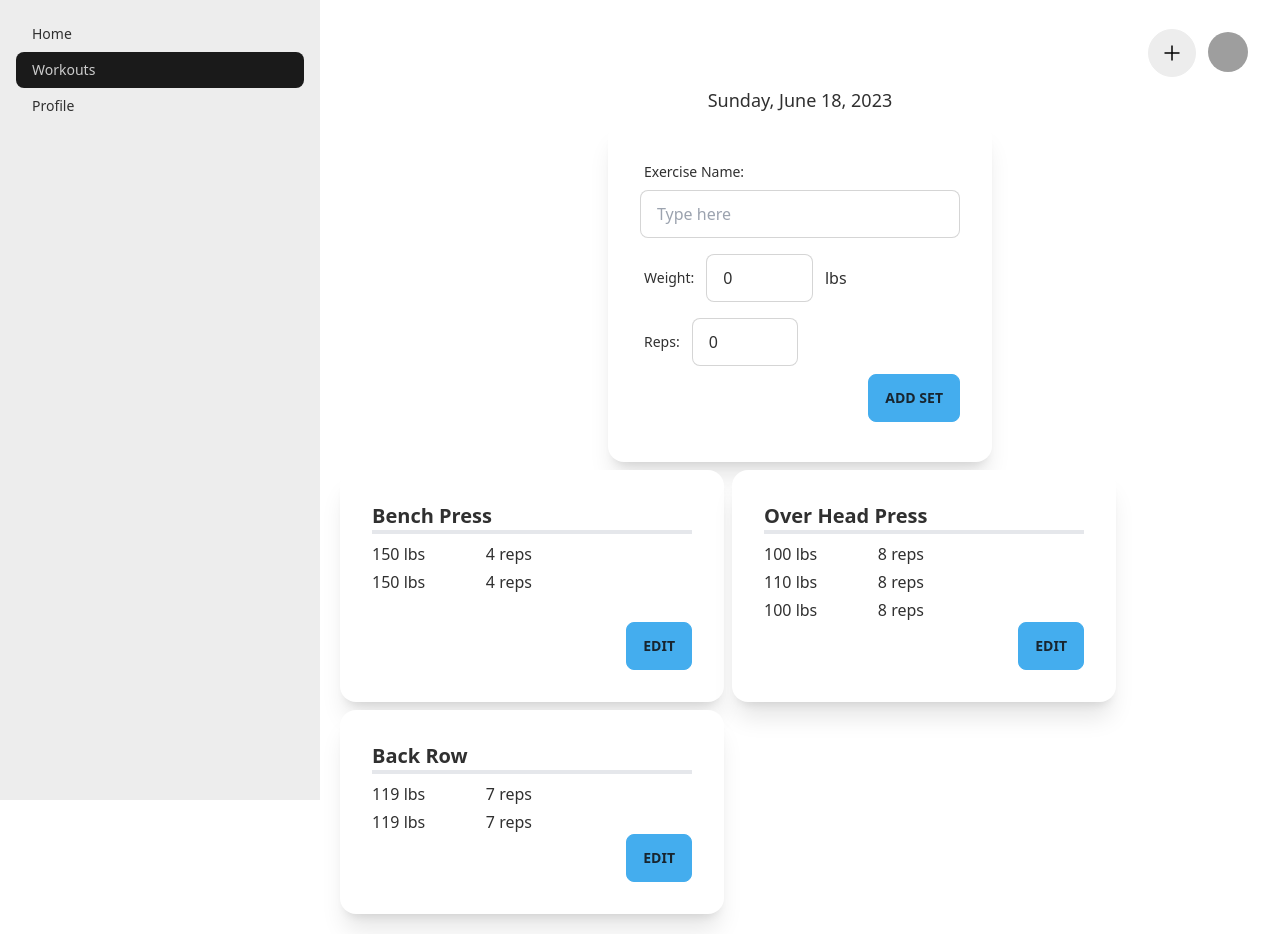
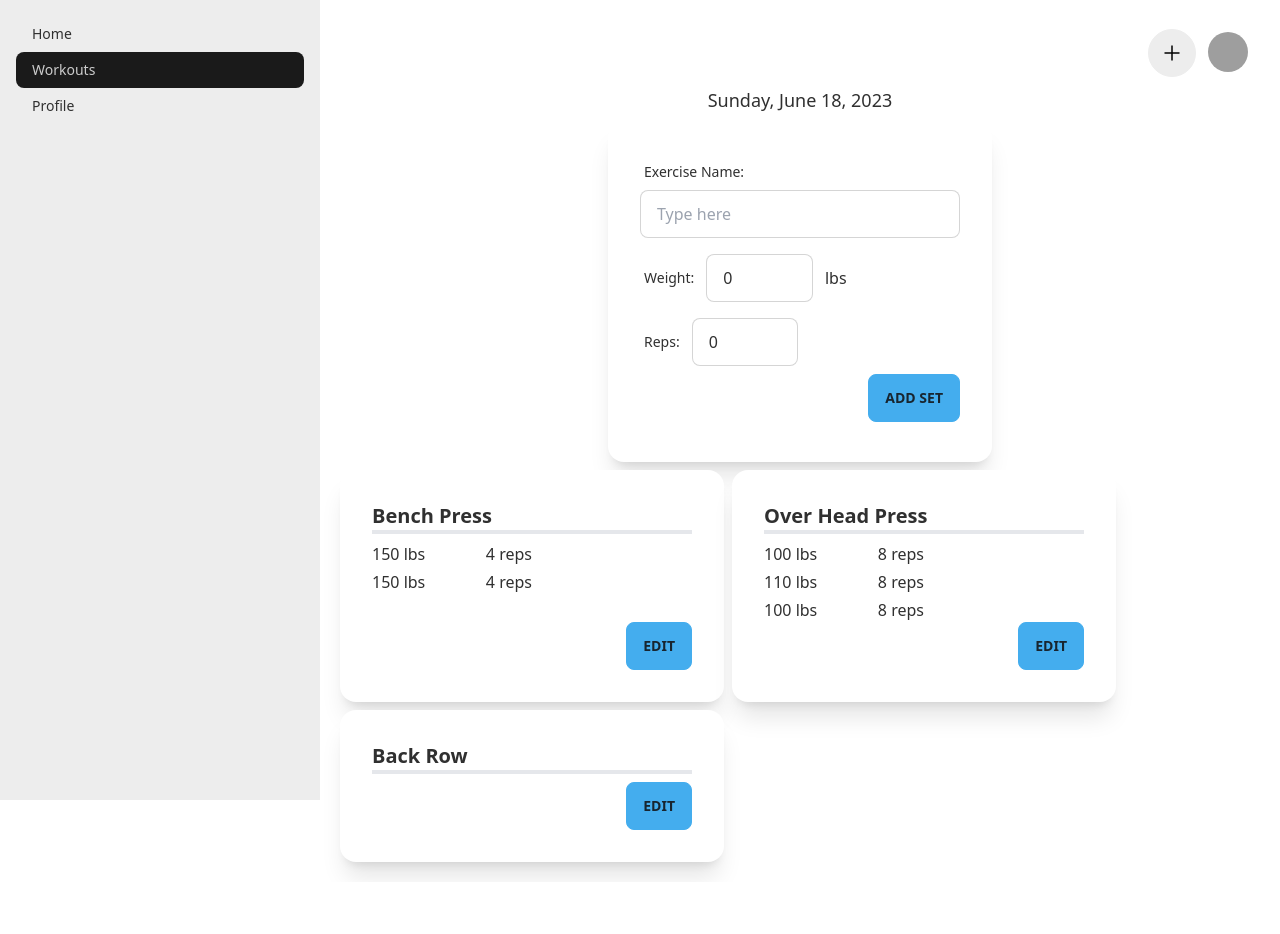
Before and after one commit to khaliltkhalil/strive, a React (Create React App) app: page /workouts/1 in a window 1280 px wide. After the commit the page ends 882 px from the top, so only its background shows below. Built offline with nearby package versions, Linux system fonts and the light colour scheme; data requests are answered from the project's data file; grey boxes are pictures that could not be loaded.

Commit message:
add sets a new database entry

```diff
--- a/db.json
+++ b/db.json
@@ -17,110 +17,65 @@
     {
       "id": 1,
       "name": "Bench Press",
-      "sets": [
-        {
-          "weight": 150,
-          "reps": 4
-        },
-        {
-          "weight": 150,
-          "reps": 4
-        }
-      ],
+
       "workoutId": 1
     },
     {
       "id": 2,
       "name": "Over Head Press",
-      "sets": [
-        {
-          "weight": 100,
-          "reps": 8
-        },
-        {
-          "weight": 110,
-          "reps": 8
-        },
-        {
-          "weight": 100,
-          "reps": 8
-        }
-      ],
+
       "workoutId": 1
     },
     {
       "name": "Back Row",
-      "sets": [
-        {
-          "weight": "120",
-          "reps": "6"
-        },
-        {
-          "weight": "120",
-          "reps": "6"
-        },
-        {
-          "weight": "116",
-          "reps": "3"
-        },
-        {
-          "weight": "110",
-          "reps": "3"
-        },
-        {
-          "weight": "100",
-          "reps": "11"
-        },
-        {
-          "weight": "111",
-          "reps": "3"
-        }
-      ],
       "workoutId": 5,
       "id": 3
     },
     {
       "name": "Pull Ups",
-      "sets": [
-        {
-          "weight": "0",
-          "reps": "7"
-        },
-        {
-          "weight": "0",
-          "reps": "11"
-        }
-      ],
       "workoutId": 5,
       "id": 4
     },
     {
       "name": "Back Row",
-      "sets": [
-        {
-          "weight": "119",
-          "reps": "7"
-        },
-        {
-          "weight": "119",
-          "reps": "7"
-        }
-      ],
       "workoutId": 1,
       "id": 5
     },
     {
       "name": "Back Row",
-      "sets": [
-        {
-          "weight": "11",
-          "reps": "14"
-        }
-      ],
       "workoutId": 2,
       "id": 6
     }
   ],
+
+  "sets": [
+      {
+        "weight": 150,
+        "reps": 4,
+        "exerciseId": 1
+      },
+      {
+        "weight": 150,
+        "reps": 4,
+        "exerciseId": 1
+      },
+      {
+         "weight": 100,
+          "reps": 8,
+          "exerciseId": 2
+      },
+      {
+            "weight": 110,
+            "reps": 8,
+            "exerciseId": 2
+      },
+      {
+        "weight": 100,
+        "reps": 8,
+        "exerciseId": 2
+      }
+    ],
+
   "exercisesTypes": [
     "bench press",
     "squat"
--- a/src/components/Exercise.js
+++ b/src/components/Exercise.js
@@ -1,10 +1,17 @@
-import React from "react";
+import React, { useEffect, useState } from "react";
 import Set from "./Set";
 
 function Exercise({ exercise }) {
-  const renderedSets = exercise.sets.map((set, index) => (
-    <Set key={index} set={set} />
-  ));
+  const [sets, setSets] = useState([]);
+
+  useEffect(() => {
+    fetch(`http://localhost:3000/sets/?exerciseId=${exercise.id}`)
+      .then((res) => res.json())
+      .then((sets) => {
+        setSets(sets);
+      });
+  }, []);
+  const renderedSets = sets.map((set) => <Set key={set.id} set={set} />);
   return (
     <div className="card w-96 bg-base-100 shadow-xl">
       <div className="card-body">
--- a/src/components/Workout.js
+++ b/src/components/Workout.js
@@ -9,7 +9,7 @@ function Workout() {
   const [exercises, setExercises] = useState([]);
   const [sets, setSets] = useState([]);
   const [currentSetId, setCurrentSetId] = useState("");
-  const [currWorkoutId, setCurrWorkoutId] = useState("");
+  const [currExerciseId, setCurrExerciseId] = useState("");
   const [exercise, setExercise] = useState({
     name: "",
     weight: 0,
@@ -22,6 +22,45 @@ function Workout() {
       ...exercise,
       [e.target.name]: e.target.value,
     });
+  }
+
+  function handleAddSet() {
+    // if there is no exercise, start a new exercise
+    if (!exercise.name) {
+      return;
+    }
+    if (!currExerciseId) {
+      fetch(`http://localhost:3000/exercises/`, {
+        method: "POST",
+        headers: {
+          "Content-Type": "application/json",
+        },
+        body: JSON.stringify({
+          name: exercise.name,
+          workoutId: workout.id,
+        }),
+      })
+        .then((res) => res.json())
+        .then((createdExercise) => {
+          setCurrExerciseId(createdExercise.id);
+        });
+    }
+
+    fetch(`http://localhost:3000/sets/`, {
+      method: "POST",
+      headers: {
+        "Content-Type": "application/json",
+      },
+      body: JSON.stringify({
+        weight: exercise.weight,
+        reps: exercise.reps,
+        exerciseId: currExerciseId,
+      }),
+    })
+      .then((res) => res.json())
+      .then((createdSet) => {
+        setSets([...sets, createdSet]);
+      });
   }
 
   function handleFormSubmit(e) {
```
